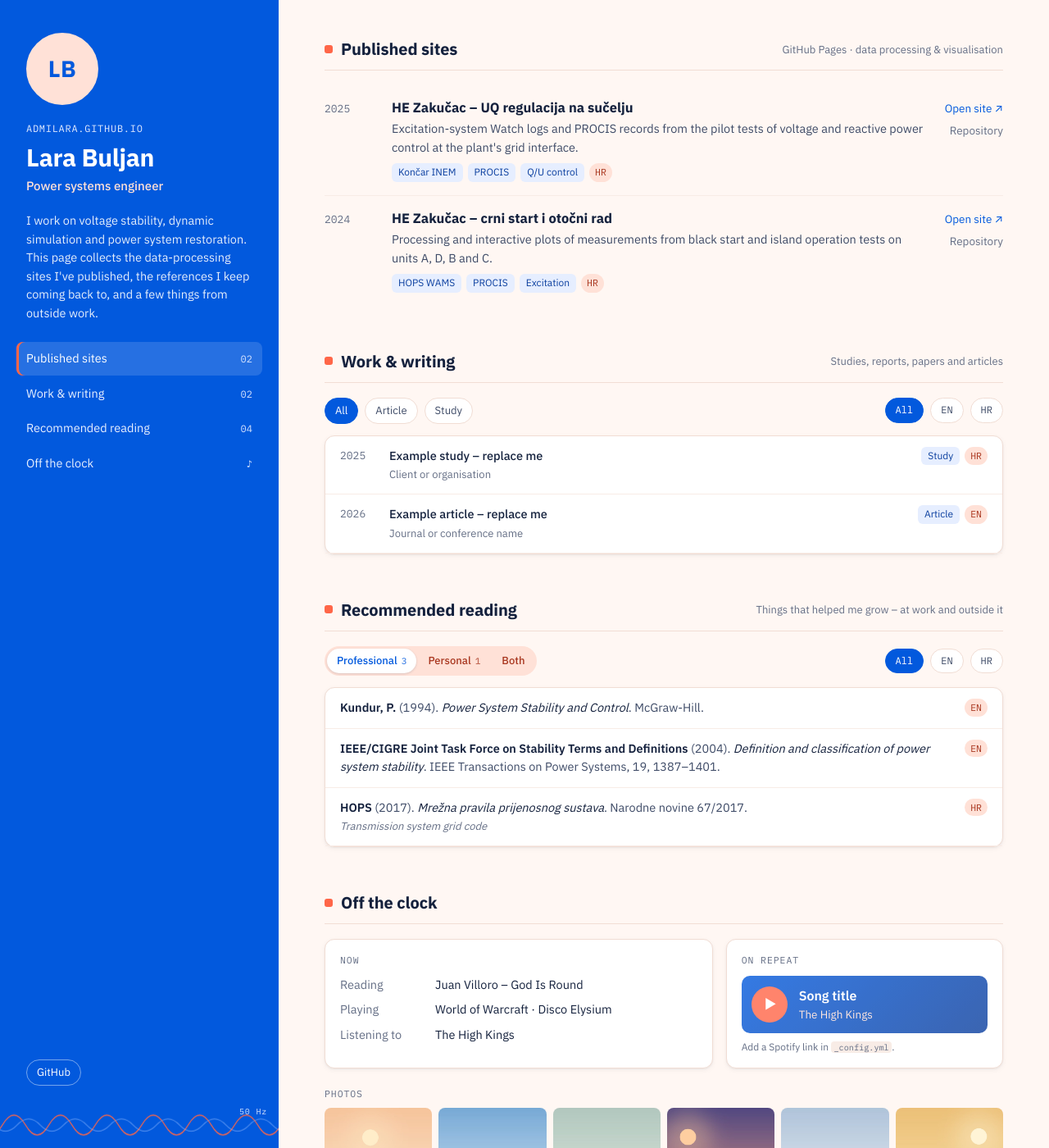
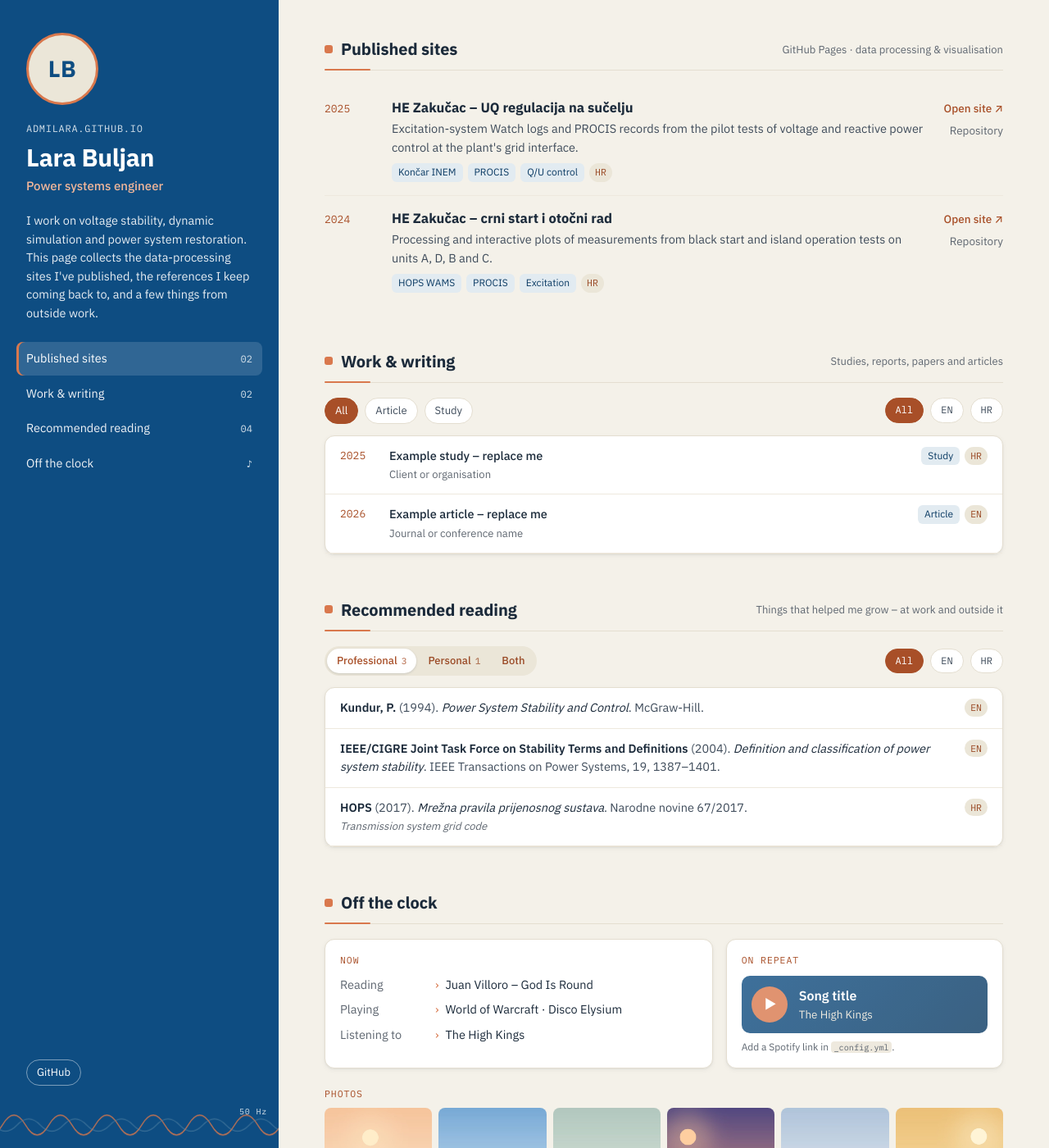
Before and after one commit to admilara/admilara.github.io, a Jekyll site: the page built from index.html, in a window 1280 px wide and 1400 px high. Shown: the whole window at 82% size. Built offline with Jekyll 4.4.1, drawn with Linux system fonts in a browser that asks for light colours.

Commit message:
Changed color scheme

```diff
--- a/assets/css/site.css
+++ b/assets/css/site.css
@@ -1,8 +1,12 @@
 /* ==========================================================================
    admilara.github.io
-   Palette: peach #FFE1D7 · sky #84AFFB · blue #0259DD · coral #FF6648.
-   Blue carries text-level contrast (links, profile column); coral and sky are used
-   for accents and decoration (too light for small text on white); peach for soft fills.
+   Palette "Croatia – Dubrovnik": Limestone White #EBE6D8 · Terracotta #D9784D ·
+   Deep Sea #0E4D82 · Adriatic Teal #5D8AA8.
+   Deep Sea carries text-level contrast (links, profile column, active filters);
+   Terracotta and Teal are accents/decoration (below 4.5:1 for small text on white);
+   Terracotta Strong #A84F28 (same hue, deeper) is the terracotta for text and filled buttons,
+   Terracotta Light #F2B79A the terracotta for text on Deep Sea;
+   Limestone is the page tone and soft fill.
    Fonts are self-hosted (assets/fonts, SIL OFL) – no requests to Google.
    ========================================================================== */
 
@@ -45,16 +49,18 @@
 
 :root {
   /* palette */
-  --peach: #FFE1D7; --sky: #84AFFB; --blue: #0259DD; --coral: #FF6648;
+  --limestone: #EBE6D8; --terracotta: #D9784D; --sea: #0E4D82; --teal: #5D8AA8;
   /* derived */
-  --blue-deep: #0A3E9E;
-  --sky-soft: #E6EEFF;
-  --peach-ink: #A8361F;          /* readable coral-family text on peach */
-  --bg: #FFF7F3; --surface: #FFFFFF;
-  --line: #F1DDD4; --line-2: #F8ECE6;
-  --ink: #14213D; --ink-2: #3D4A66; --ink-3: #646E85;
+  --sea-deep: #0A3A63;
+  --teal-soft: #E2EBF1;
+  --terracotta-ink: #9A4A26;     /* readable terracotta-family text on limestone */
+  --terracotta-strong: #A84F28;  /* same hue as Terracotta, ≥4.5:1 on white and page tone */
+  --terracotta-light: #F2B79A;   /* terracotta text on Deep Sea (5.0:1) */
+  --bg: #F4F1E9; --surface: #FFFFFF;
+  --line: #E4DED0; --line-2: #EEE9DE;
+  --ink: #1B2A3A; --ink-2: #3E4B5A; --ink-3: #5E6670;
   --radius: 12px;
-  --shadow: 0 1px 2px rgba(20,33,61,.05), 0 2px 6px rgba(20,33,61,.05);
+  --shadow: 0 1px 2px rgba(27,42,58,.05), 0 2px 6px rgba(27,42,58,.05);
   --font: "IBM Plex Sans", system-ui, -apple-system, "Segoe UI", Roboto, sans-serif;
   --mono: "IBM Plex Mono", ui-monospace, "SFMono-Regular", Menlo, Consolas, monospace;
 }
@@ -62,11 +68,11 @@
 * { box-sizing: border-box; }
 html { scroll-behavior: smooth; -webkit-text-size-adjust: 100%; }
 body { margin: 0; font-family: var(--font); font-size: 16px; line-height: 1.55; color: var(--ink); background: var(--bg); }
-a { color: var(--blue); text-decoration: none; }
+a { color: var(--sea); text-decoration: none; }
 a:hover { text-decoration: underline; text-underline-offset: 2px; }
 code { font-family: var(--mono); font-size: .85em; background: var(--line-2); border-radius: 4px; padding: .05em .35em; }
 button { font: inherit; }
-:focus-visible { outline: 2px solid var(--coral); outline-offset: 2px; }
+:focus-visible { outline: 2px solid var(--terracotta); outline-offset: 2px; }
 
 .wrap { display: grid; grid-template-columns: 340px minmax(0, 1fr); min-height: 100vh; }
 
@@ -75,33 +81,33 @@ button { font: inherit; }
 .profile {
   position: sticky; top: 0; height: 100vh; overflow: auto;
   display: flex; flex-direction: column;
-  background: var(--blue); color: #fff;
+  background: var(--sea); color: #fff;
   padding: 40px 32px 0;
 }
-.avatar { width: 88px; height: 88px; border-radius: 50%; object-fit: cover; margin-bottom: 20px; border: 3px solid var(--peach); }
-.avatar-initials { display: grid; place-items: center; background: var(--peach); color: var(--blue); font-weight: 700; font-size: 28px; letter-spacing: .02em; }
-.mono-tag { font-family: var(--mono); font-size: 12px; letter-spacing: .06em; text-transform: uppercase; color: #E2EBFF; }
+.avatar { width: 88px; height: 88px; border-radius: 50%; object-fit: cover; margin-bottom: 20px; border: 3px solid var(--terracotta); }
+.avatar-initials { display: grid; place-items: center; background: var(--limestone); color: var(--sea); font-weight: 700; font-size: 28px; letter-spacing: .02em; }
+.mono-tag { font-family: var(--mono); font-size: 12px; letter-spacing: .06em; text-transform: uppercase; color: #D5E1EA; }
 .profile h1 { color: #fff; font-size: 30px; line-height: 1.15; margin: 8px 0 6px; letter-spacing: -.01em; }
-.role { color: var(--peach); font-weight: 500; font-size: 15px; }
+.role { color: var(--terracotta-light); font-weight: 500; font-size: 15px; }
 .about { font-size: 14.5px; color: rgba(255,255,255,.9); margin: 20px 0 24px; }
 
 .toc { display: flex; flex-direction: column; gap: 2px; }
-.toc a { display: flex; justify-content: space-between; align-items: baseline; color: #EAF1FF; padding: 9px 12px; margin: 0 -12px; border-radius: 8px; font-size: 14.5px; text-decoration: none; }
+.toc a { display: flex; justify-content: space-between; align-items: baseline; color: #F1F4F7; padding: 9px 12px; margin: 0 -12px; border-radius: 8px; font-size: 14.5px; text-decoration: none; }
 .toc a:hover { background: rgba(255,255,255,.10); color: #fff; }
-.toc a.on { background: rgba(255,255,255,.14); color: #fff; box-shadow: inset 3px 0 0 var(--coral); }
-.toc .n { font-family: var(--mono); font-size: 12px; color: #D6E3FE; }
+.toc a.on { background: rgba(255,255,255,.14); color: #fff; box-shadow: inset 3px 0 0 var(--terracotta); }
+.toc .n { font-family: var(--mono); font-size: 12px; color: #D5E1EA; }
 
 .contacts { margin-top: auto; padding-top: 24px; display: flex; flex-wrap: wrap; gap: 8px; }
 .contacts a { font-size: 13px; color: #fff; border: 1px solid rgba(255,255,255,.45); padding: 5px 12px; border-radius: 999px; text-decoration: none; }
-.contacts a:hover { background: var(--peach); border-color: var(--peach); color: var(--blue); }
+.contacts a:hover { background: var(--terracotta-light); border-color: var(--terracotta-light); color: var(--sea); }
 
 /* 50 Hz signature */
 .wave { position: relative; height: 56px; margin: 20px -32px 0; overflow: hidden; }
 .wave svg { position: absolute; inset: 0; width: 100%; height: 100%; }
 .wave path { fill: none; stroke-linecap: round; animation: drift 6s linear infinite; }
-.wave .w1 { stroke: var(--coral); stroke-width: 1.8; opacity: .9; }
-.wave .w2 { stroke: var(--sky); stroke-width: 1.2; opacity: .7; animation-duration: 9s; }
-.wave span { position: absolute; right: 14px; top: 4px; font-family: var(--mono); font-size: 10px; color: #D6E3FE; letter-spacing: .08em; }
+.wave .w1 { stroke: var(--terracotta); stroke-width: 1.8; opacity: .9; }
+.wave .w2 { stroke: var(--teal); stroke-width: 1.2; opacity: .7; animation-duration: 9s; }
+.wave span { position: absolute; right: 14px; top: 4px; font-family: var(--mono); font-size: 10px; color: #D5E1EA; letter-spacing: .08em; }
 @keyframes drift { from { transform: translateX(0); } to { transform: translateX(-100px); } }
 @media (prefers-reduced-motion: reduce) { .wave path { animation: none; } html { scroll-behavior: auto; } }
 
@@ -109,39 +115,41 @@ button { font: inherit; }
 
 main { padding: 44px 56px 40px; max-width: 1000px; width: 100%; }
 section { margin-bottom: 52px; scroll-margin-top: 24px; }
-.sec-head { display: flex; align-items: baseline; justify-content: space-between; gap: 16px; border-bottom: 1px solid var(--line); padding-bottom: 10px; margin-bottom: 18px; }
+.sec-head { position: relative; display: flex; align-items: baseline; justify-content: space-between; gap: 16px; border-bottom: 1px solid var(--line); padding-bottom: 10px; margin-bottom: 18px; }
+.sec-head::after { content: ""; position: absolute; left: 0; bottom: -1px; width: 56px; height: 2px; background: var(--terracotta); border-radius: 2px; }
 .sec-head h2 { font-size: 20px; margin: 0; letter-spacing: -.005em; display: flex; align-items: center; gap: 10px; }
-.sec-head h2::before { content: ""; width: 10px; height: 10px; border-radius: 3px; background: var(--coral); flex: none; }
+.sec-head h2::before { content: ""; width: 10px; height: 10px; border-radius: 3px; background: var(--terracotta); flex: none; }
 .sec-head .hint { font-size: 13px; color: var(--ink-3); text-align: right; }
 
 /* Published sites */
 .site { display: grid; grid-template-columns: 64px minmax(0, 1fr) auto; gap: 18px; padding: 16px 0; border-bottom: 1px solid var(--line-2); }
 .site:last-child { border-bottom: 0; }
-.yr, .row-yr { font-family: var(--mono); font-size: 13px; color: var(--ink-3); padding-top: 3px; }
+.yr, .row-yr { font-family: var(--mono); font-size: 13px; color: var(--terracotta-strong); padding-top: 3px; }
 .site h3 { font-size: 16.5px; margin: 0 0 4px; line-height: 1.35; }
 .site h3 a { color: var(--ink); }
-.site h3 a:hover { color: var(--blue); }
+.site h3 a:hover { color: var(--sea); }
 .site p { margin: 0; font-size: 14.5px; color: var(--ink-2); }
 .tags, .row-tags { display: flex; flex-wrap: wrap; gap: 6px; }
 .tags { margin-top: 8px; }
 .row-tags { flex-shrink: 0; justify-content: flex-end; }
-.tag { font-size: 12px; color: var(--blue-deep); background: var(--sky-soft); padding: 2px 8px; border-radius: 6px; }
-.badge { font-family: var(--mono); font-size: 11.5px; color: var(--peach-ink); background: var(--peach); padding: 2px 7px; border-radius: 999px; }
+.tag { font-size: 12px; color: var(--sea-deep); background: var(--teal-soft); padding: 2px 8px; border-radius: 6px; }
+.badge { font-family: var(--mono); font-size: 11.5px; color: var(--terracotta-ink); background: var(--limestone); padding: 2px 7px; border-radius: 999px; }
 .links { display: flex; flex-direction: column; align-items: flex-end; gap: 6px; font-size: 13.5px; white-space: nowrap; padding-top: 2px; }
+.links a:first-child { color: var(--terracotta-strong); font-weight: 500; }
 .links .muted { color: var(--ink-3); }
 
 /* Filters */
 .filters { display: flex; flex-wrap: wrap; align-items: center; justify-content: space-between; gap: 10px; margin-bottom: 14px; }
 .chips { display: flex; flex-wrap: wrap; gap: 8px; }
 .chip { font-size: 13px; padding: 5px 12px; border-radius: 999px; border: 1px solid var(--line); background: var(--surface); color: var(--ink-2); cursor: pointer; }
-.chip:hover { border-color: var(--sky); }
-.chip.on { background: var(--blue); border-color: var(--blue); color: #fff; }
+.chip:hover { border-color: var(--teal); }
+.chip.on { background: var(--terracotta-strong); border-color: var(--terracotta-strong); color: #fff; }
 .chips-lang .chip { font-family: var(--mono); font-size: 12px; }
 /* Professional / Personal switch */
-.seg { display: inline-flex; gap: 2px; padding: 3px; border-radius: 999px; background: var(--peach); }
-.seg .chip { border: 0; background: transparent; color: var(--peach-ink); font-weight: 500; }
+.seg { display: inline-flex; gap: 2px; padding: 3px; border-radius: 999px; background: var(--limestone); }
+.seg .chip { border: 0; background: transparent; color: var(--terracotta-ink); font-weight: 500; }
 .seg .chip:hover { background: rgba(255,255,255,.5); }
-.seg .chip.on { background: var(--surface); color: var(--blue); box-shadow: 0 1px 3px rgba(20,33,61,.15); }
+.seg .chip.on { background: var(--surface); color: var(--terracotta-strong); box-shadow: 0 1px 3px rgba(27,42,58,.15); }
 .cnt { font-family: var(--mono); font-size: 11px; opacity: .7; margin-left: 2px; }
 
 /* Lists */
@@ -149,34 +157,37 @@ section { margin-bottom: 52px; scroll-margin-top: 24px; }
 .row { display: flex; align-items: flex-start; gap: 16px; padding: 13px 18px; border-bottom: 1px solid var(--line-2); font-size: 14.5px; }
 .row:last-of-type { border-bottom: 0; }
 .row[hidden] { display: none; }
+.list .row { box-shadow: inset 0 0 0 transparent; transition: box-shadow .15s; }
+.list .row:hover { box-shadow: inset 3px 0 0 var(--terracotta); }
 .row-yr { width: 44px; flex: none; padding-top: 1px; }
 .row-main { min-width: 0; flex: 1; }
 .row-title { color: var(--ink); font-weight: 500; }
-a.row-title:hover { color: var(--blue); }
+a.row-title:hover { color: var(--sea); }
 .row-meta { color: var(--ink-3); font-size: 13px; margin-top: 2px; }
 .cit { color: var(--ink-2); }
 .cit b { color: var(--ink); font-weight: 600; }
 .cit i { color: var(--ink); }
 .alt { color: var(--ink-3); font-size: 13px; margin-top: 2px; font-style: italic; }
-.note { color: var(--ink-2); font-size: 13.5px; margin-top: 4px; padding-left: 10px; border-left: 2px solid var(--coral); }
+.note { color: var(--ink-2); font-size: 13.5px; margin-top: 4px; padding-left: 10px; border-left: 2px solid var(--terracotta); }
 .empty { padding: 16px 18px; color: var(--ink-3); font-size: 14px; }
 
 /* Off the clock */
 .offclock-grid { display: grid; grid-template-columns: minmax(0, 1.4fr) minmax(0, 1fr); gap: 16px; margin-bottom: 22px; }
 .card { background: var(--surface); border: 1px solid var(--line); border-radius: var(--radius); box-shadow: var(--shadow); padding: 16px 18px; }
-.label { font-family: var(--mono); font-size: 11.5px; text-transform: uppercase; letter-spacing: .08em; color: var(--ink-3); margin-bottom: 10px; }
+.label { font-family: var(--mono); font-size: 11.5px; text-transform: uppercase; letter-spacing: .08em; color: var(--terracotta-strong); margin-bottom: 10px; }
 .now dl { margin: 0; display: grid; gap: 8px; }
 .now dl div { display: grid; grid-template-columns: 104px minmax(0, 1fr); gap: 12px; font-size: 14.5px; }
 .now dt { color: var(--ink-3); }
+.now dd::before { content: "›"; color: var(--terracotta); margin-right: 8px; }
 .now dd { margin: 0; color: var(--ink); }
 
-.play-card { width: 100%; display: flex; align-items: center; gap: 14px; text-align: left; padding: 12px; border-radius: 10px; border: 0; background: linear-gradient(135deg, var(--blue), var(--blue-deep)); color: #fff; cursor: pointer; }
-.play-card:hover:not(:disabled) { box-shadow: 0 0 0 3px rgba(255,102,72,.45); }
+.play-card { width: 100%; display: flex; align-items: center; gap: 14px; text-align: left; padding: 12px; border-radius: 10px; border: 0; background: linear-gradient(135deg, var(--sea), var(--sea-deep)); color: #fff; cursor: pointer; }
+.play-card:hover:not(:disabled) { box-shadow: 0 0 0 3px rgba(217,120,77,.5); }
 .play-card:disabled { cursor: default; opacity: .8; }
-.play-icon { flex: none; display: grid; place-items: center; width: 44px; height: 44px; border-radius: 50%; background: var(--coral); color: #fff; font-size: 16px; padding-left: 3px; }
+.play-icon { flex: none; display: grid; place-items: center; width: 44px; height: 44px; border-radius: 50%; background: var(--terracotta); color: #fff; font-size: 16px; padding-left: 3px; }
 .play-text { display: flex; flex-direction: column; min-width: 0; }
 .play-text strong { font-weight: 600; white-space: nowrap; overflow: hidden; text-overflow: ellipsis; }
-.play-text span { color: var(--peach); font-size: 13.5px; }
+.play-text span { color: var(--limestone); font-size: 13.5px; }
 .repeat iframe { width: 100%; height: 152px; border: 0; border-radius: 12px; display: block; }
 .fine { font-size: 12px; color: var(--ink-3); margin: 8px 0 0; }
 
@@ -185,17 +196,17 @@ a.row-title:hover { color: var(--blue); }
 .gallery { display: grid; grid-template-columns: repeat(6, minmax(0, 1fr)); gap: 8px; }
 .shot { padding: 0; border: 0; border-radius: 8px; overflow: hidden; cursor: zoom-in; background: var(--line-2); aspect-ratio: 1 / 1; transition: transform .2s ease, box-shadow .2s ease; }
 .shot img { width: 100%; height: 100%; object-fit: cover; display: block; }
-.shot:hover { transform: translateY(-2px); box-shadow: 0 0 0 2px var(--coral), 0 6px 14px rgba(20,33,61,.15); }
+.shot:hover { transform: translateY(-2px); box-shadow: 0 0 0 2px var(--terracotta), 0 6px 14px rgba(27,42,58,.15); }
 
 /* Photo viewer */
 .viewer { border: 0; padding: 0; background: transparent; max-width: 100vw; max-height: 100vh; width: 100vw; height: 100vh; }
-.viewer::backdrop { background: rgba(10,18,40,.9); }
+.viewer::backdrop { background: rgba(8,28,48,.92); }
 .viewer[open] { display: grid; grid-template-columns: 64px minmax(0, 1fr) 64px; align-items: center; }
 .viewer figure { margin: 0; display: flex; flex-direction: column; align-items: center; gap: 10px; }
 .viewer img { max-width: 100%; max-height: 82vh; border-radius: 6px; box-shadow: 0 20px 60px rgba(0,0,0,.5); }
-.viewer figcaption { color: var(--peach); font-size: 14px; }
+.viewer figcaption { color: var(--limestone); font-size: 14px; }
 .viewer button { background: none; border: 0; color: #fff; font-size: 40px; cursor: pointer; opacity: .75; height: 100%; }
-.viewer button:hover { opacity: 1; color: var(--coral); }
+.viewer button:hover { opacity: 1; color: var(--terracotta); }
 .viewer .v-close { position: absolute; top: 12px; right: 16px; height: auto; font-size: 34px; }
 
 /* CV */
```
Also changed, not shown: _layouts/default.html (line endings or trailing spaces).
